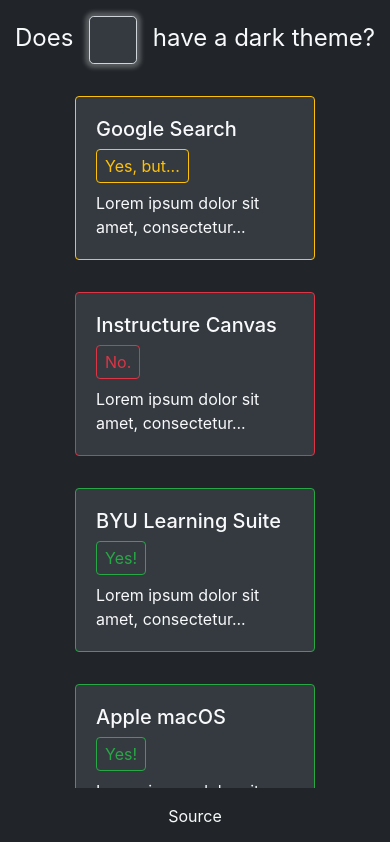
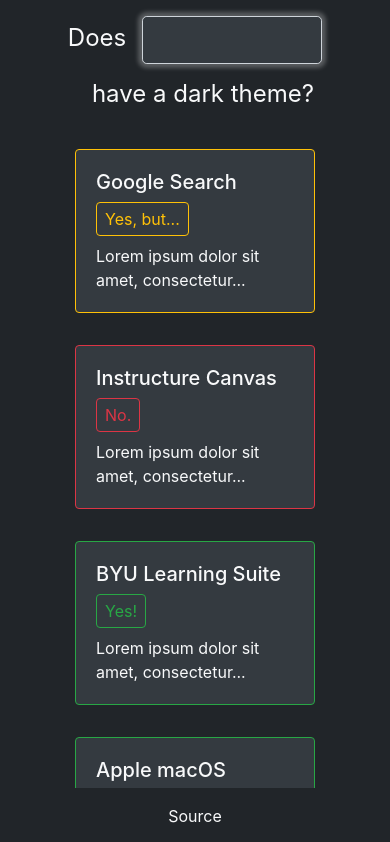
Before and after one commit to jacob-hart/dark-directory, a Vue app: page /#/ in a window 390 px wide. Shown: the top 842 px of the page. Built offline with nearby package versions, Linux system fonts and the light colour scheme.

Commit message:
Make design more responsive

```diff
--- a/src/views/Home.vue
+++ b/src/views/Home.vue
@@ -1,9 +1,9 @@
 <template>
 <div>
-  <div class="d-flex justify-content-center align-items-center">
+  <div class="d-flex justify-content-center align-items-center flex-wrap">
     <h4 class="mr-3 mt-1 text-light text-nowrap font-weight-normal">Does</h4>
-    <input class="form-control form-control-lg bg-dark text-light border-muted w-25" v-model="searchText" autofocus/>
-    <h4 class="ml-3 mt-1 text-light text-nowrap font-weight-normal">have a dark theme?</h4>
+    <input class="form-control form-control-lg bg-dark text-light border-muted" v-model="searchText" style="width: 50%; max-width: 15rem;" autofocus/>
+    <h4 class="ml-3 mt-1 text-light text-nowrap font-weight-normal mt-3 mt-md-1">have a dark theme?</h4>
   </div>
   <ProductList :products="products" />
 </div>
```
